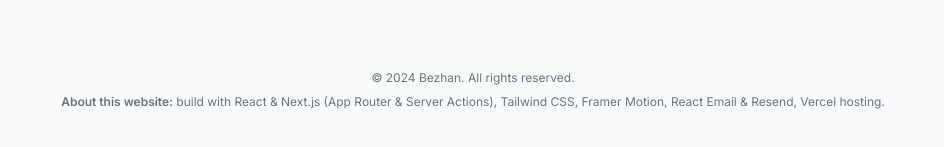
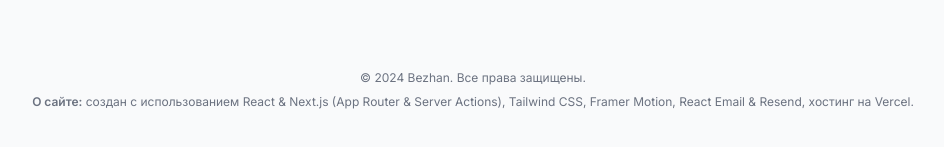
Before and after one commit to pokeuq/portfolio, a Next.js app: page / in a window 1280 px wide. Shown: the part 6619-6766 px from the top of the page, without its empty margins (167-1111 px from the left). Built offline with nearby package versions, Linux system fonts and the light colour scheme.

Commit message:
Update footer.tsx

```diff
--- a/components/footer.tsx
+++ b/components/footer.tsx
@@ -4,11 +4,12 @@ export default function Footer() {
   return (
     <footer className='mb-10 px-4 text-center text-gray-500'>
         <small className='mb-2 text-xs block'>
-            &copy; 2024 Bezhan. All rights reserved.
+            &copy; 2024 Bezhan. Все права защищены.
         </small>
         <p className='text-xs '>
-            <span className='font-semibold'>About this website:</span> build with React & Next.js (App Router & Server Actions), Tailwind CSS, Framer Motion, React Email & Resend, Vercel hosting.
+    <span className='font-semibold'>О сайте:</span> создан с использованием React & Next.js (App Router & Server Actions), Tailwind CSS, Framer Motion, React Email & Resend, хостинг на Vercel.
         </p>
+
     </footer>
   )
 }
```
